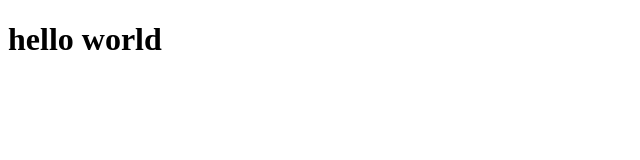
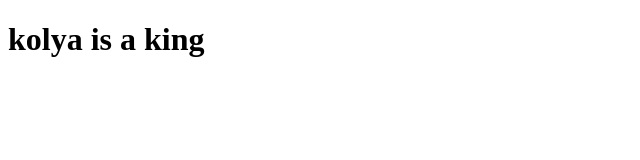
Before and after one commit to vladislav-1507/test_js_new2, a plain HTML site: page index2.html in a window 1280 px wide. Shown: the whole page, without its empty margins (0-640 px from the left). Drawn offline with Linux system fonts and the light colour scheme.

Commit message:
kolya changed index

```diff
--- a/index2.html
+++ b/index2.html
@@ -7,6 +7,6 @@
     <title>Document</title>
 </head>
 <body>
-    <h1>hello world</h1>
+    <h1>kolya is a king</h1>
 </body>
 </html>
```
